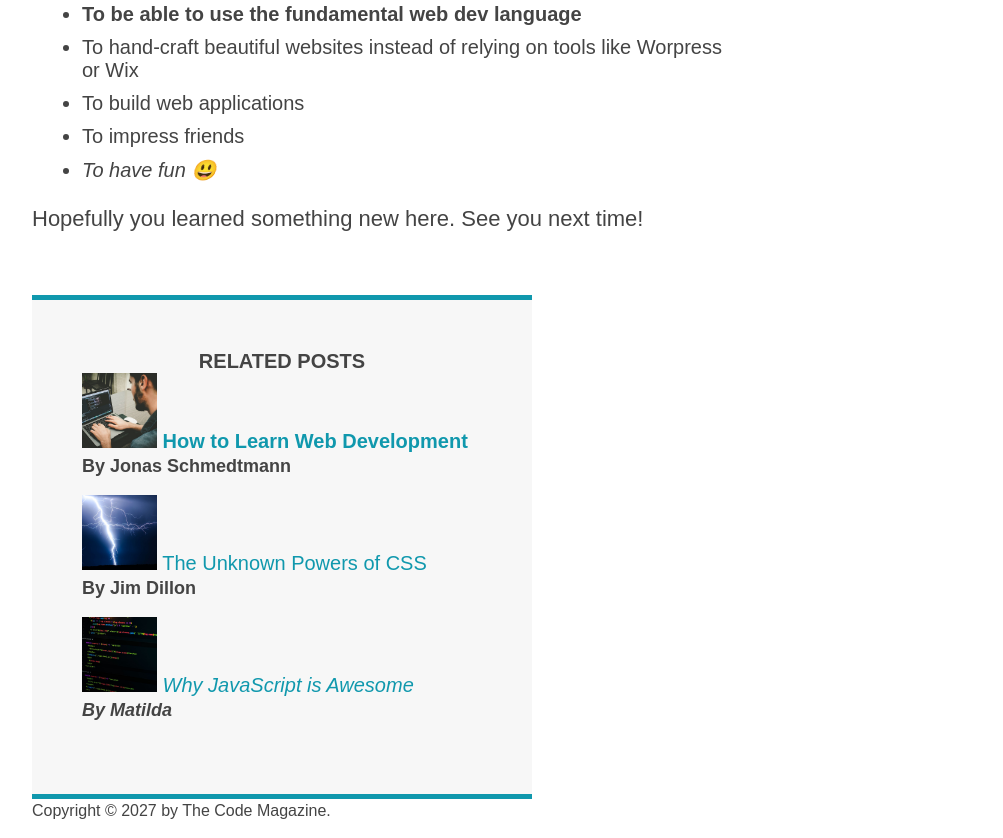
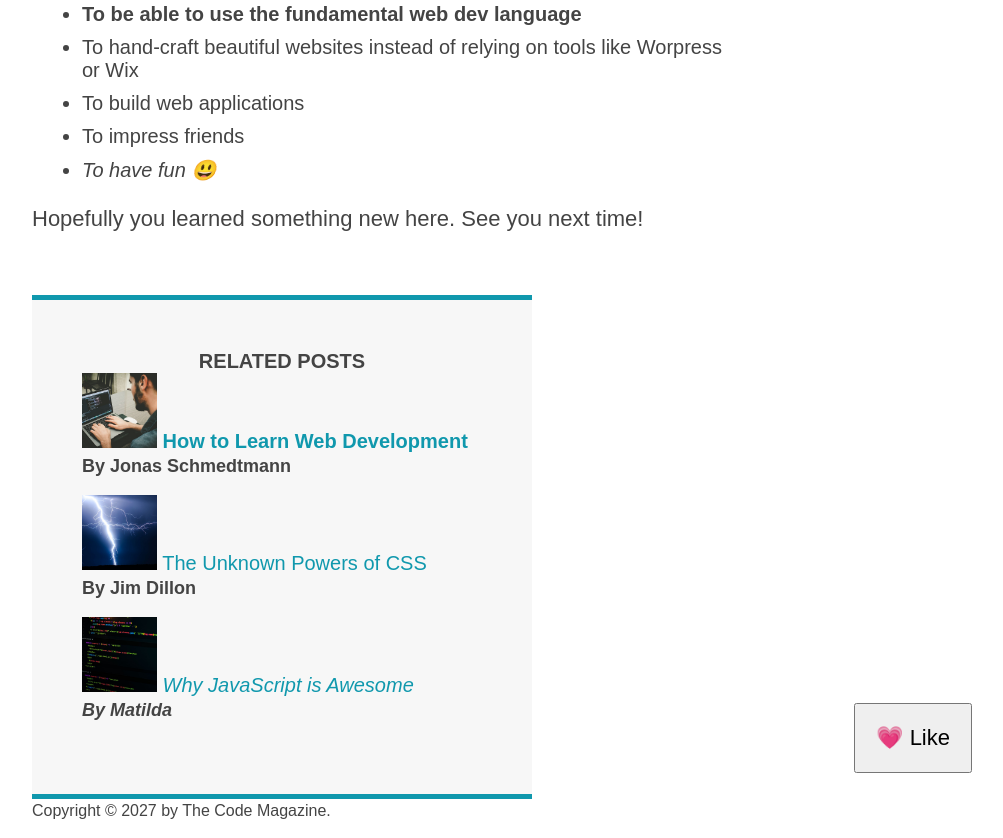
Before and after one commit to tatsurodev/design-and-develop-a-killer-website-with-html5-and-css3, a plain HTML site: page 03-CSS-Fundamentals/index.html in a window 1280 px wide. Shown: the part 1576-2414 px from the top of the page, without its empty margins (258-1261 px from the left). Drawn offline with Linux system fonts and the light colour scheme.

Commit message:
position relative, absolute 40

```diff
--- a/03-CSS-Fundamentals/index.html
+++ b/03-CSS-Fundamentals/index.html
@@ -56,6 +56,7 @@
             height="200"
             class="post-img"
           />
+          <button>💗 Like</button>
         </header>
         <!-- article p:first-childではselectされない。親のarticleからみてこのpは2つめなのでarticle p:nth-child(2)でselectされる。-->
         <p>
--- a/03-CSS-Fundamentals/style.css
+++ b/03-CSS-Fundamentals/style.css
@@ -14,6 +14,7 @@ body {
   font-family: sans-serif;
   /* margin, padding, border系はinheritされない */
   border-top: 10px solid #1098ad;
+  position: relative;
 }
 
 /* block要素のcenteringには親要素が幅を持っていることが必須なのでpage全体にwidthを持たせる */
@@ -22,6 +23,7 @@ body {
   /* margin-left: auto;
   margin-right: auto; */
   margin: 0 auto;
+  /* position: relative; */
 }
 /* chromeのdevtoolsでは青がcontent, 緑がpadding, 赤がmargin */
 .main-header {
@@ -46,6 +48,7 @@ article {
 
 .post-header {
   margin-bottom: 40px;
+  /* position: relative; */
 }
 
 aside {
@@ -227,6 +230,20 @@ nav a:link:last-child {
   margin-right: 0;
 }
 
+button {
+  font-size: 22px;
+  padding: 20px;
+  cursor: pointer;
+
+  /* 親要素へposition指定がない時は、viewportに対してのpositionになる */
+  /* 最初にposition:relativeに指定された先祖が基準になる、今回はbody */
+  position: absolute;
+  /* top: 50px;
+  left: 50px; */
+  bottom: 50px;
+  right: 50px;
+}
+
 /* Resolving conflicts, 優先順位高い順 */
 /* !important -> inline -> id -> class, pseudo class(., :) -> element, pseudo element(::) -> * -> inherited styles */
 /* #copyright {
```
